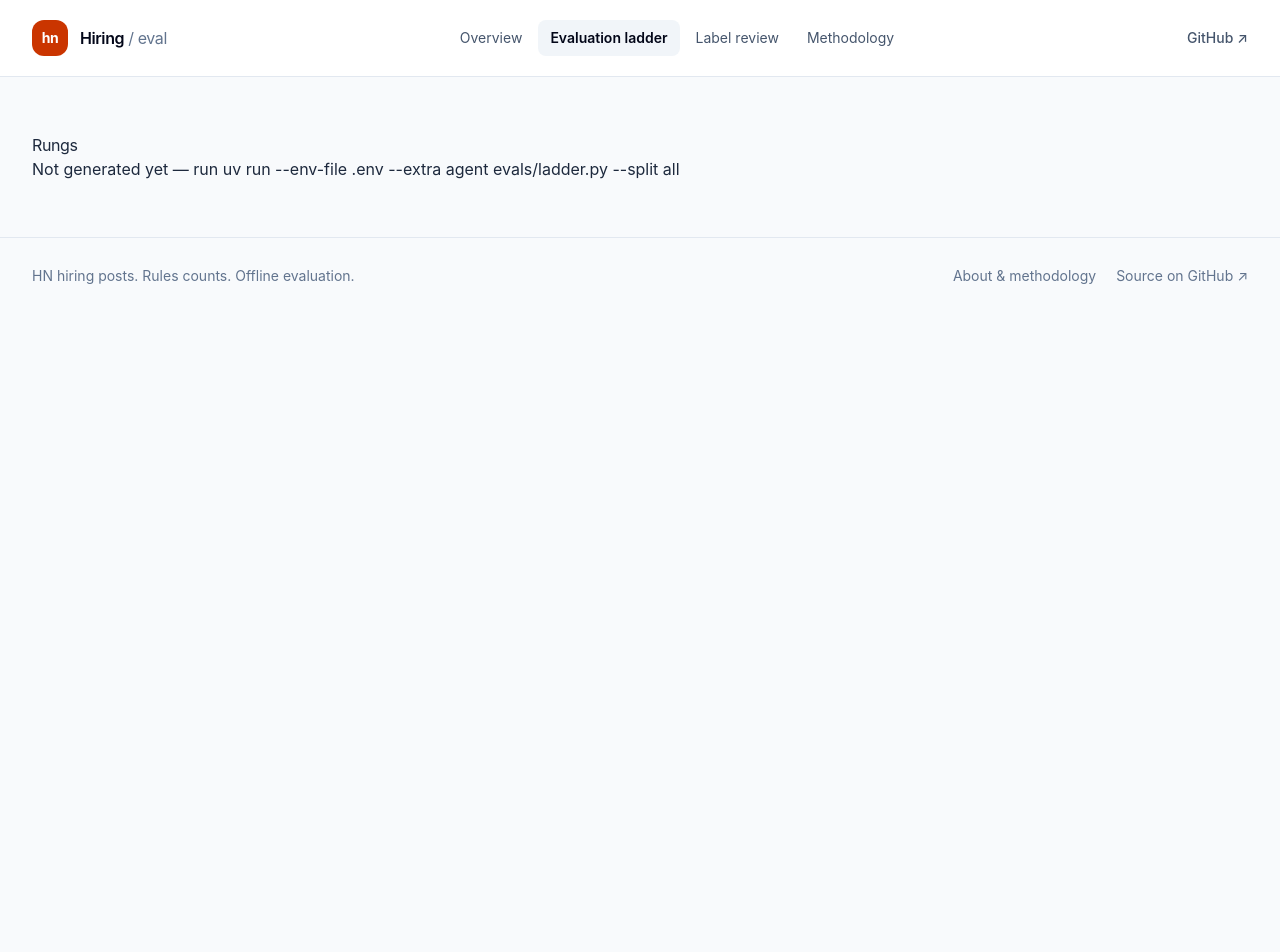
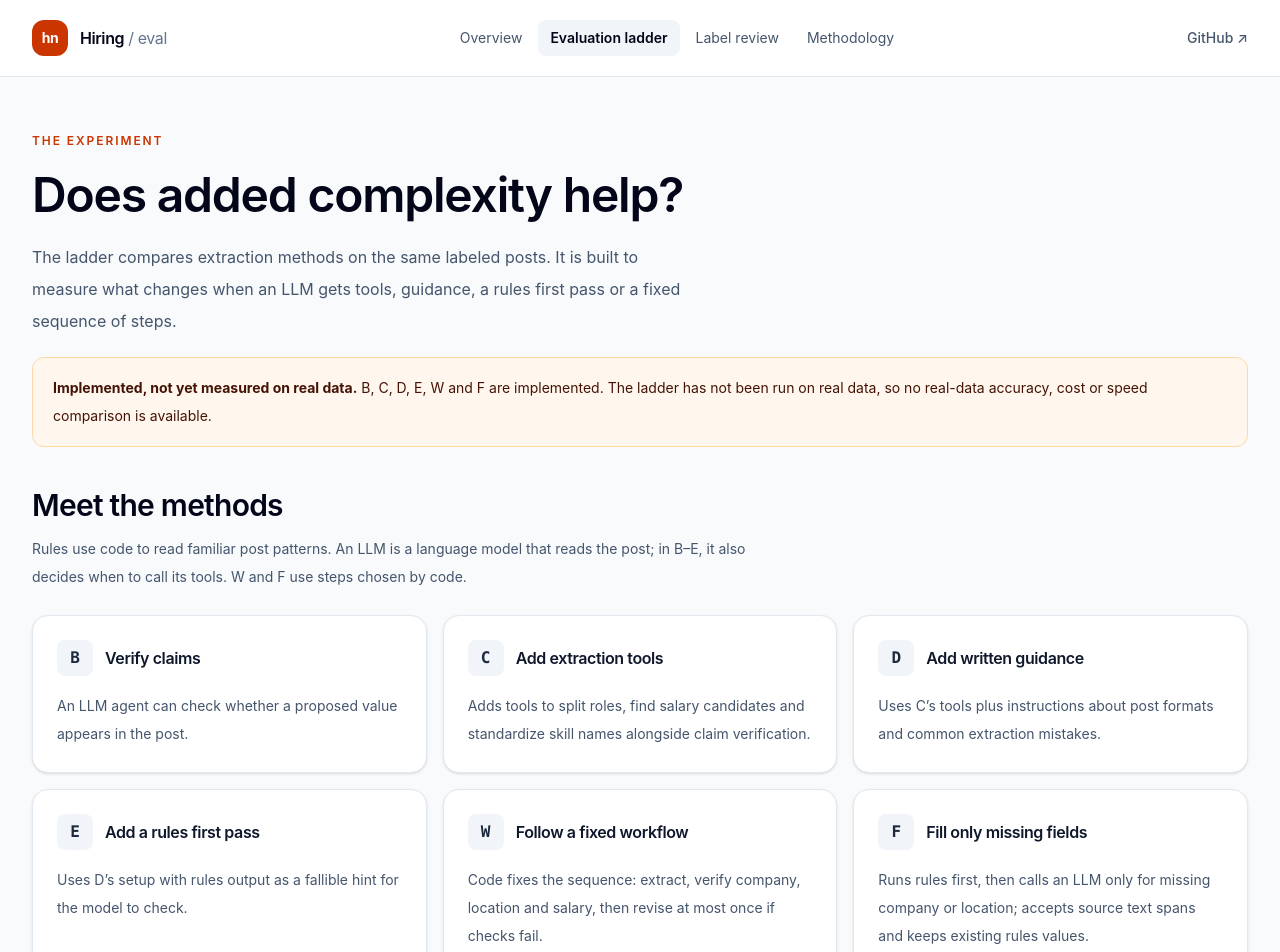
Before and after one commit to tmanzhe/hn-hiring-eval, a Next.js app in the folder dashboard/: page /rungs in a window 1280 px wide. Shown: the top 952 px of the page. Before the commit the page ends 800 px from the top, so only its background shows below. Built offline with nearby package versions, Linux system fonts and the light colour scheme.

Commit message:
dashboard: captions and rung/Wilson CI explanations on ladder and review pages

```diff
--- a/dashboard/app/disagreements/page.tsx
+++ b/dashboard/app/disagreements/page.tsx
@@ -1,15 +1,32 @@
+import type { Metadata } from "next";
+import Link from "next/link";
 import DisagreementsTable from "../../components/DisagreementsTable";
+import EmptyState from "../../components/EmptyState";
 import { COMMANDS, readDisagreements } from "../../lib/data";
+
+export const metadata: Metadata = { title: "Label review" };
 
 export default async function DisagreementsPage() {
   const entries = await readDisagreements();
   return (
-    <>
-      <h1>Disagreements</h1>
+    <div className="space-y-8">
+      <section>
+        <p className="eyebrow text-orange-700">Check the reference answers</p>
+        <h1 className="page-title">Where do answers disagree?</h1>
+        <p className="page-intro">A disagreement means the model’s answer differs from a reference label. Review the original post to decide whether the extraction, the label or both need attention.</p>
+      </section>
+      <aside className="card p-6 text-sm leading-7 text-slate-600">
+        <h2 className="font-semibold text-slate-900">Why review the labels?</h2>
+        <p className="mt-2">Claude drafted the labels from raw posts without seeing the parser’s answers, and the author checked each label. The LLM methods also use Claude, so shared model preferences could affect the comparison. This report is designed to help audit that risk.</p>
+        <p className="mt-3">The ladder is implemented and has not been run on real data. <Link href="/rungs" className="text-link">See the methods →</Link></p>
+      </aside>
       {entries ? <>
-        <p>Gold-label disagreements by field and config. Label salaries retain their original period; model salary bounds are annualized.</p>
+        <p className="text-sm leading-7 text-slate-600">Compare label and model values side by side. Salary labels keep their recorded pay period; model salary bounds are annualized for scoring. Only company, salary, location, skills, work arrangement and seniority are checked.</p>
         <DisagreementsTable entries={entries} />
-      </> : <p>Not generated yet — run {COMMANDS.disagreements}</p>}
-    </>
+      </> : <EmptyState title="There are no review results to show yet" command={COMMANDS.disagreements}
+        prerequisite="Requires labeled posts and their source posts in data/raw/, plus ANTHROPIC_API_KEY, a pinned STRONG_MODEL, all four LLM_*_USD_PER_MTOK rates and LLM_PRICE_SOURCE in .env. This command makes paid model calls.">
+        After a ladder run with disagreement reporting, this page will list answers that differ from the reference labels. You’ll be able to filter by field and search for a post or value.
+      </EmptyState>}
+    </div>
   );
 }
--- a/dashboard/app/rungs/page.tsx
+++ b/dashboard/app/rungs/page.tsx
@@ -1,18 +1,55 @@
+import type { Metadata } from "next";
+import Link from "next/link";
 import RungsTable from "../../components/RungsTable";
+import EmptyState from "../../components/EmptyState";
 import { COMMANDS, readRungs } from "../../lib/data";
+import { RUNGS } from "../../lib/content";
+
+export const metadata: Metadata = { title: "Evaluation ladder" };
 
 export default async function RungsPage() {
   const rows = await readRungs();
   return (
-    <>
-      <h1>Rungs</h1>
-      {rows ? <>
-        <p>One row per config, split and field. Click column headings to sort.</p>
-        <p>Nullable-field accuracy = (extracted + abstained) / n. Precision = extracted / attempts.
-          Skills use macro-F1 and have no Wilson interval. Intervals are 95% Wilson; supplied JSON intervals take precedence.</p>
-        <p>Cost is total USD per config/split, repeated across its fields. Latency is per post in milliseconds.</p>
-        <RungsTable rows={rows} />
-      </> : <p>Not generated yet — run {COMMANDS.rungs}</p>}
-    </>
+    <div className="space-y-10">
+      <section>
+        <p className="eyebrow text-orange-700">The experiment</p>
+        <h1 className="page-title">Does added complexity help?</h1>
+        <p className="page-intro">The ladder compares extraction methods on the same labeled posts. It is built to measure what changes when an LLM gets tools, guidance, a rules first pass or a fixed sequence of steps.</p>
+        <p className="mt-5 rounded-xl border border-orange-200 bg-orange-50 px-5 py-4 text-sm leading-7 text-orange-950"><strong>Implemented, not yet measured on real data.</strong> B, C, D, E, W and F are implemented. The ladder has not been run on real data, so no real-data accuracy, cost or speed comparison is available.</p>
+      </section>
+
+      <section aria-labelledby="methods-title">
+        <h2 id="methods-title" className="section-title">Meet the methods</h2>
+        <p className="mt-3 max-w-3xl text-sm leading-7 text-slate-600">Rules use code to read familiar post patterns. An LLM is a language model that reads the post; in B–E, it also decides when to call its tools. W and F use steps chosen by code.</p>
+        <div className="mt-6 grid gap-4 md:grid-cols-2 xl:grid-cols-3">
+          {RUNGS.map((rung) => <article key={rung.id} className="card p-6">
+            <div className="flex items-center gap-3"><span className="flex h-9 w-9 shrink-0 items-center justify-center rounded-lg bg-slate-100 font-mono font-semibold text-slate-800">{rung.id}</span><h3 className="font-semibold text-slate-900">{rung.title}</h3></div>
+            <p className="mt-4 text-sm leading-7 text-slate-600">{rung.description}</p>
+          </article>)}
+        </div>
+      </section>
+
+      <section aria-labelledby="results-title">
+        <h2 id="results-title" className="section-title">Accuracy & cost report</h2>
+        <p className="mb-5 mt-3 text-sm leading-7 text-slate-600">This area reads the local ladder report when one is available. Scores compare predictions with reference labels; they do not come from the rules history counts.</p>
+        {rows ? <RungsTable rows={rows} /> : <EmptyState title="The comparison will appear after a ladder run" command={COMMANDS.rungs}
+          prerequisite="Requires labeled posts and their source posts in data/raw/, plus ANTHROPIC_API_KEY, a pinned STRONG_MODEL, all four LLM_*_USD_PER_MTOK rates and LLM_PRICE_SOURCE in .env. This command makes paid model calls.">
+          There is no readable ladder report here yet. A run will produce field scores, uncertainty ranges, token-based USD costs and per-post timings for each method and dataset split.
+        </EmptyState>}
+      </section>
+
+      <section className="card p-6 sm:p-8" aria-labelledby="scores-title">
+        <h2 id="scores-title" className="text-xl font-semibold text-slate-950">How to read the scores</h2>
+        <dl className="mt-5 grid gap-6 text-sm leading-7 md:grid-cols-2">
+          <div><dt className="font-semibold text-slate-900">Accuracy & precision</dt><dd className="mt-1 text-slate-600">For company, salary and location, accuracy includes correct answers and correctly empty answers. Precision asks: when it returned a value, how often was it right?</dd></div>
+          <div><dt className="font-semibold text-slate-900">Wilson 95% confidence interval (CI)</dt><dd className="mt-1 text-slate-600">An uncertainty range for a measured proportion; wider ranges mean less certainty from the available sample. Small differences within these ranges are not convincing evidence of improvement.</dd></div>
+          <div><dt className="font-semibold text-slate-900">Skills F1 & category accuracy</dt><dd className="mt-1 text-slate-600">Skills F1 balances correct skills returned with skills missed, averaged across posts from 0 to 1; higher is better. It has no Wilson interval. Work arrangement and seniority use exact category accuracy.</dd></div>
+          <div><dt className="font-semibold text-slate-900">Dataset split & sample size</dt><dd className="mt-1 text-slate-600">“Dev” is for tuning; “held-out” is a separate check. The n column counts labeled posts. Scores are unweighted over selected labels, not estimates for all HN posts.</dd></div>
+          <div><dt className="font-semibold text-slate-900">Cost & incomplete usage</dt><dd className="mt-1 text-slate-600">Cost uses reported tokens and supplied USD prices for a whole method/split, repeated across its field rows. Do not add those rows. Failed calls or missing usage make cost incomplete.</dd></div>
+          <div><dt className="font-semibold text-slate-900">Time per post</dt><dd className="mt-1 text-slate-600">p50 is the median processing time. p95 is the time at or below which 95% of posts finished. Both include orchestration and are shown in milliseconds.</dd></div>
+        </dl>
+        <p className="mt-6 border-t border-slate-100 pt-5 text-sm text-slate-600">Missing information and invented answers have different consequences. <Link className="text-link" href="/about#scoring">Read the scoring method →</Link></p>
+      </section>
+    </div>
   );
 }
--- a/dashboard/components/RungsTable.tsx
+++ b/dashboard/components/RungsTable.tsx
@@ -5,7 +5,7 @@ import type { RungRow } from "../lib/parsers";
 
 type Column = { key: keyof RungRow; label: string };
 const COLUMNS: Column[] = [
-  { key: "config", label: "Config" }, { key: "split", label: "Split" },
+  { key: "config", label: "Method" }, { key: "split", label: "Dataset split" },
   { key: "model", label: "Model" }, { key: "field", label: "Field" }, { key: "n", label: "n" },
   { key: "accuracy", label: "Accuracy" }, { key: "accuracy_ci95", label: "Accuracy Wilson 95% CI" },
   { key: "precision", label: "Precision" }, { key: "precision_ci95", label: "Precision Wilson 95% CI" },
@@ -44,9 +44,9 @@ export default function RungsTable({ rows }: { rows: RungRow[] }) {
     return sort.ascending ? comparison : -comparison;
   });
   return (
-    <div style={{ overflowX: "auto" }}>
+    <div className="table-scroll" role="region" aria-label="Ladder scores, scroll horizontally for all columns" tabIndex={0}>
       <table>
-        <caption>Field scores and run costs; CI columns sort by their lower bound.</caption>
+        <caption>Each row is one method, dataset split and field. Higher scores mean closer agreement with labels. Cost covers the whole method/split and repeats across fields; do not add these rows. Click headings to sort; uncertainty ranges sort by their lower bound. A dash means that metric does not apply.</caption>
         <thead><tr>{columns.map(({ key, label }) => (
           <th key={key} scope="col" aria-sort={sort.key === key ? (sort.ascending ? "ascending" : "descending") : "none"}>
             <button type="button" onClick={() => setSort({ key, ascending: sort.key === key ? !sort.ascending : true })}>
```
Also changed, not shown: dashboard/components/DisagreementsTable.tsx (+12 -7 lines).
